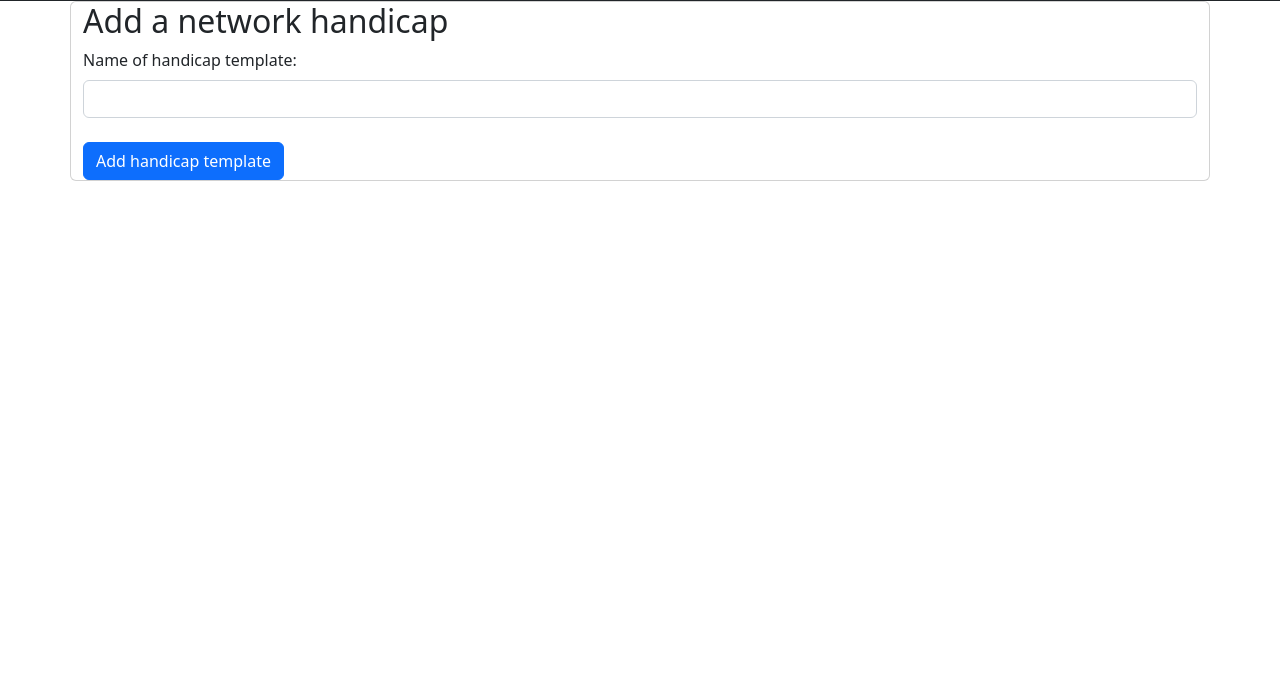
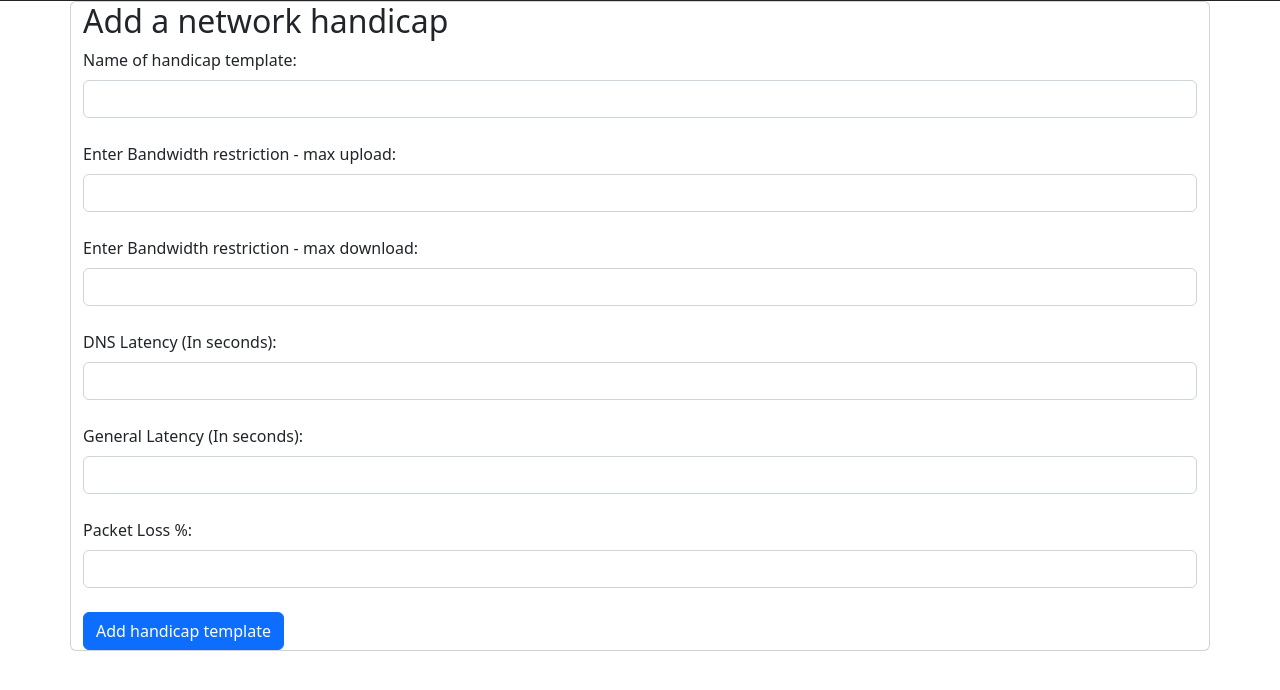
Before and after one commit to AkberJag/QA-Network-UI-App, a Flask app: page /nwh/add in a window 1280 px wide. Shown: the part 55-745 px from the top of the page. Run offline with Flask 2, Linux system fonts and the light colour scheme.

Commit message:
added more fields to the nw handicap form

```diff
--- a/network_ui/nw_handicaps/forms.py
+++ b/network_ui/nw_handicaps/forms.py
@@ -1,8 +1,19 @@
 from flask_wtf import FlaskForm
-from wtforms import IntegerField, StringField, SubmitField
+from wtforms import IntegerField, StringField, SubmitField, FloatField
 
 
 class AddForm(FlaskForm):
+    ip_address_id = IntegerField("Enter id of the ip address:")
     nw_handicap_name = StringField("Name of handicap template:")
-    ip_address_id = IntegerField("Enter id of the ip address:")
+    bandwidth_restriction_upload = FloatField(
+        "Enter Bandwidth restriction - max upload:"
+    )
+    bandwidth_restriction_download = FloatField(
+        "Enter Bandwidth restriction - max download:"
+    )
+    dns_latency = FloatField("DNS Latency (In seconds):")
+    general_latency = FloatField("General Latency (In seconds):")
+
+    packet_loss = FloatField("Packet Loss %:")
+
     submit = SubmitField("Add handicap template")
--- a/network_ui/nw_handicaps/templates/nw_handicaps/add_nw_handicap.html
+++ b/network_ui/nw_handicaps/templates/nw_handicaps/add_nw_handicap.html
@@ -13,8 +13,27 @@
     <h2>Add a network handicap</h2>
     <form method="POST">
         {{form.hidden_tag()}}
+
         {{form.nw_handicap_name.label(class="form-label")}}<br>
         {{form.nw_handicap_name(class="form-control")}}<br>
+
+        {{form.bandwidth_restriction_upload.label(class="form-label")}}<br>
+        {{form.bandwidth_restriction_upload(class="form-control")}}<br>
+
+        {{form.bandwidth_restriction_download.label(class="form-label")}}<br>
+        {{form.bandwidth_restriction_download(class="form-control")}}<br>
+
+        {{form.dns_latency.label(class="form-label")}}<br>
+        {{form.dns_latency(class="form-control")}}<br>
+
+        {{form.general_latency.label(class="form-label")}}<br>
+        {{form.general_latency(class="form-control")}}<br>
+
+        {{form.packet_loss.label(class="form-label")}}<br>
+        {{form.packet_loss(class="form-control")}}<br>
+
+
+
         {{form.submit(class="btn btn-primary")}}
     </form>
 </div>
--- a/network_ui/nw_handicaps/views.py
+++ b/network_ui/nw_handicaps/views.py
@@ -16,8 +16,24 @@ def add():
     if form.validate_on_submit():
         handicap_name = form.nw_handicap_name.data
         ip_address_id = form.ip_address_id.data
+        bandwidth_restriction_upload = form.bandwidth_restriction_upload.data
+        bandwidth_restriction_download = form.bandwidth_restriction_download.data
 
-        new_nw_handicap = NetworkHandicap(handicap_name, ip_address_id)
+        dns_latency = form.dns_latency.data
+        general_latency = form.general_latency.data
+
+        packet_loss = form.packet_loss.data
+        # TODO: Add logic to limit the value between 0 - 100
+
+        new_nw_handicap = NetworkHandicap(
+            handicap_name,
+            ip_address_id,
+            bandwidth_restriction_upload,
+            bandwidth_restriction_download,
+            dns_latency,
+            general_latency,
+            packet_loss,
+        )
 
         db.session.add(new_nw_handicap)
         db.session.commit()
```
Also changed, not shown: network_ui/nw_handicaps/models.py (+22 -1 lines).
